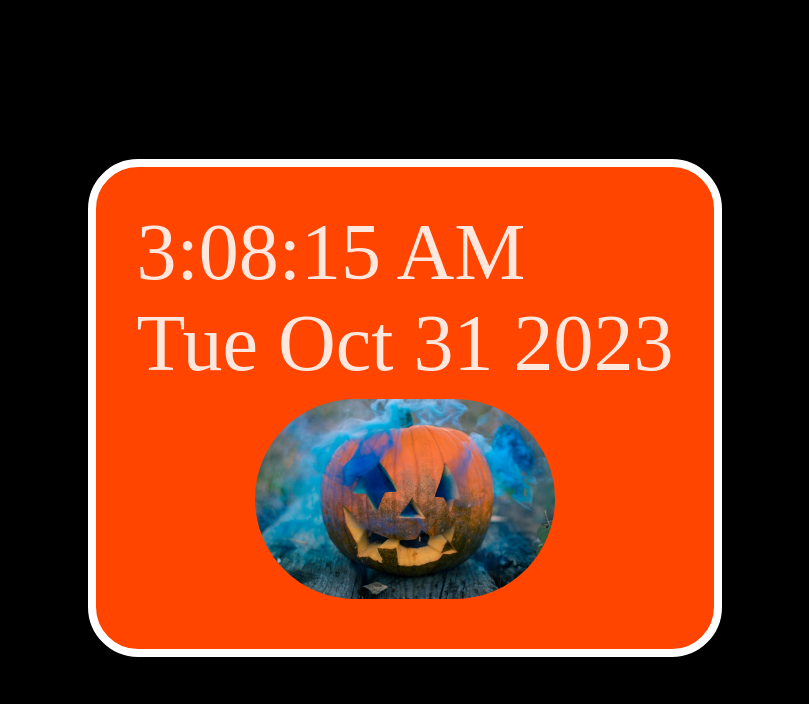
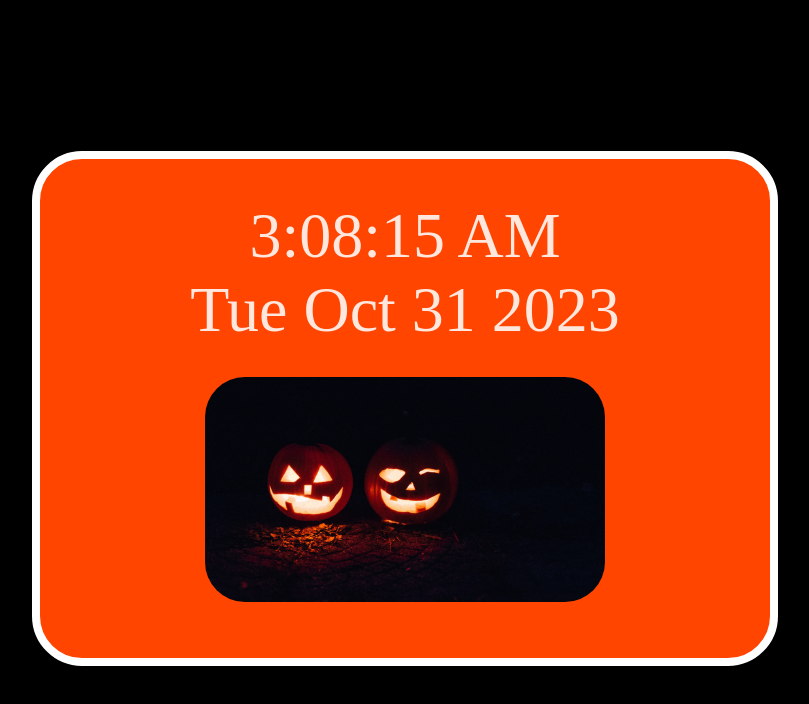
Before and after one commit to Davonne007-TX/digital-clock, a React (Vite) app: page / in a window 1280 px wide. Shown: the top 704 px of the page, without its empty margins (235-1044 px from the left). Built offline with nearby package versions, Linux system fonts and the light colour scheme; a web font is replaced by a local one.

Commit message:
adding new image and more styles

```diff
--- a/src/Clock.jsx
+++ b/src/Clock.jsx
@@ -29,7 +29,7 @@ export default function Clock() {
       <br />
       {currentDate}
       <div>
-        <img src="/images/jack.jpg" className="jackOLantern" />
+        <img src="/images/twoJacks.jpg" className="jackOLantern" />
       </div>
     </div>
   );
--- a/src/index.css
+++ b/src/index.css
@@ -9,7 +9,7 @@
   -webkit-text-size-adjust: 100%;
 }
 
-/* clock.jsx*/
+/*clock.jsx*/
 body {
   display: flex;
   justify-content: center;
@@ -18,7 +18,6 @@ body {
 }
 
 .time {
-  /* font-family: "Orbitron", sans-serif; */
   font-family: "Shrikhand", serif;
   font-size: 5em;
   padding: 40px;
@@ -27,12 +26,32 @@ body {
   border: 8px solid white;
 }
 
-.jackOLantern {
-  width: 100%;
-  max-width: 300px;
-  display: block;
-  margin-left: auto;
-  margin-right: auto;
-  border-radius: 150px;
-  padding: 10px;
+/* Mobile Phones (up to 414px) */
+@media screen and (max-width: 414px) {
+  .time {
+    width: 250px;
+    font-size: 22pt;
+    text-align: center;
+  }
+
+  .jackOLantern {
+    width: 200px;
+    border-radius: 150px;
+    padding: 10px;
+  }
 }
+
+/* Tablets (415px and above) */
+@media screen and (min-width: 415px) {
+  .time {
+    width: 650px;
+    font-size: 4em;
+    text-align: center;
+  }
+
+  .jackOLantern {
+    width: 400px;
+    border-radius: 40px;
+    margin-top: 30px;
+  }
+}
```
Also changed, not shown: public/images/twoJacks.jpg (added).
